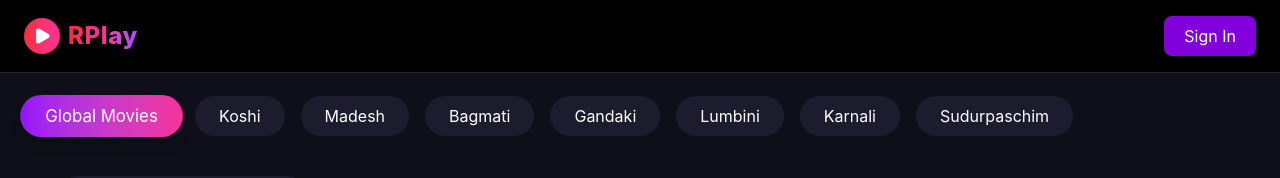
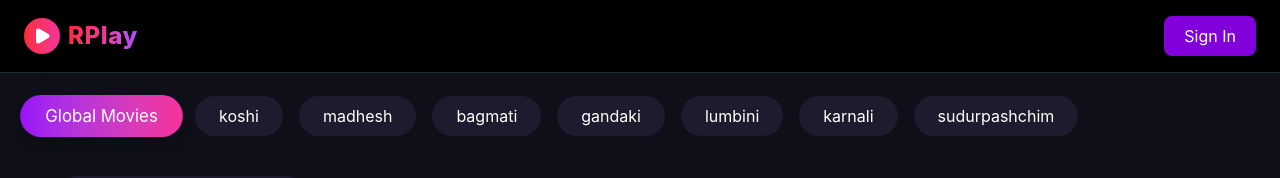
Before and after one commit to Itsme-Mingmar/regional-ott-frontend, a React (Vite) app: page /home in a window 1280 px wide. Shown: the top 178 px of the page. Built offline with nearby package versions, Linux system fonts and the light colour scheme; no server answers.

Commit message:
feat(HomePage): standardize province names and refactor user data handling

```diff
--- a/src/pages/HomePage.jsx
+++ b/src/pages/HomePage.jsx
@@ -5,13 +5,13 @@ import ProvinceSection from "../components/common/ProvinceSection";
 
 const allProvinces = [
   "Global Movies",
-  "Koshi",
-  "Madesh",
-  "Bagmati",
-  "Gandaki",
-  "Lumbini",
-  "Karnali",
-  "Sudurpaschim",
+  "koshi",
+  "madhesh",
+  "bagmati",
+  "gandaki",
+  "lumbini",
+  "karnali",
+  "sudurpashchim",
 ];
 
 const HomePage = () => {
@@ -19,35 +19,33 @@ const HomePage = () => {
   const [user, setUser] = useState(null);
 
   useEffect(() => {
-    const storedUser = localStorage.getItem('user');
-    if (storedUser) {
-      const parsedUser = JSON.parse(storedUser);
-      setUser(parsedUser);
+    const storedAuth = localStorage.getItem("auth");
 
-      // For standard plans, default to the user's province (keeps UI consistent)
-      if (parsedUser.planType === 'standard') {
-        setActiveProvince(parsedUser.province);
+    if (storedAuth) {
+      const parsedAuth = JSON.parse(storedAuth);
+      const userData = parsedAuth.user;
+
+      setUser(userData);
+
+      if (userData.planType === "standard") {
+        setActiveProvince(userData.selectedProvince.slug);
       }
     }
   }, []);
 
-  const isStandard = user?.planType === 'standard';
-  const userProvince = user?.province;
+  const isStandard = user?.planType === "standard";
+  const provinceSlug = user?.selectedProvince?.slug;
 
-  useEffect(() => {
-    if (isStandard && userProvince && activeProvince !== userProvince) {
-      setActiveProvince(userProvince);
-    }
-  }, [isStandard, userProvince, activeProvince]);
-
+  const provincesToShow = isStandard && provinceSlug
+    ? [provinceSlug]
+    : allProvinces;
   return (
     <div className="pt-24 px-6 pb-16 bg-[#0F0F1A] min-h-screen text-white">
+
       <ProvinceFilter
-        provinces={allProvinces}
+        provinces={provincesToShow}
         activeProvince={activeProvince}
         setActiveProvince={setActiveProvince}
-        planType={user?.planType}
-        userProvince={user?.province}
       />
 
       {activeProvince === "Global Movies" ? (
@@ -55,6 +53,7 @@ const HomePage = () => {
       ) : (
         <ProvinceSection province={activeProvince} />
       )}
+
     </div>
   );
 };
```
